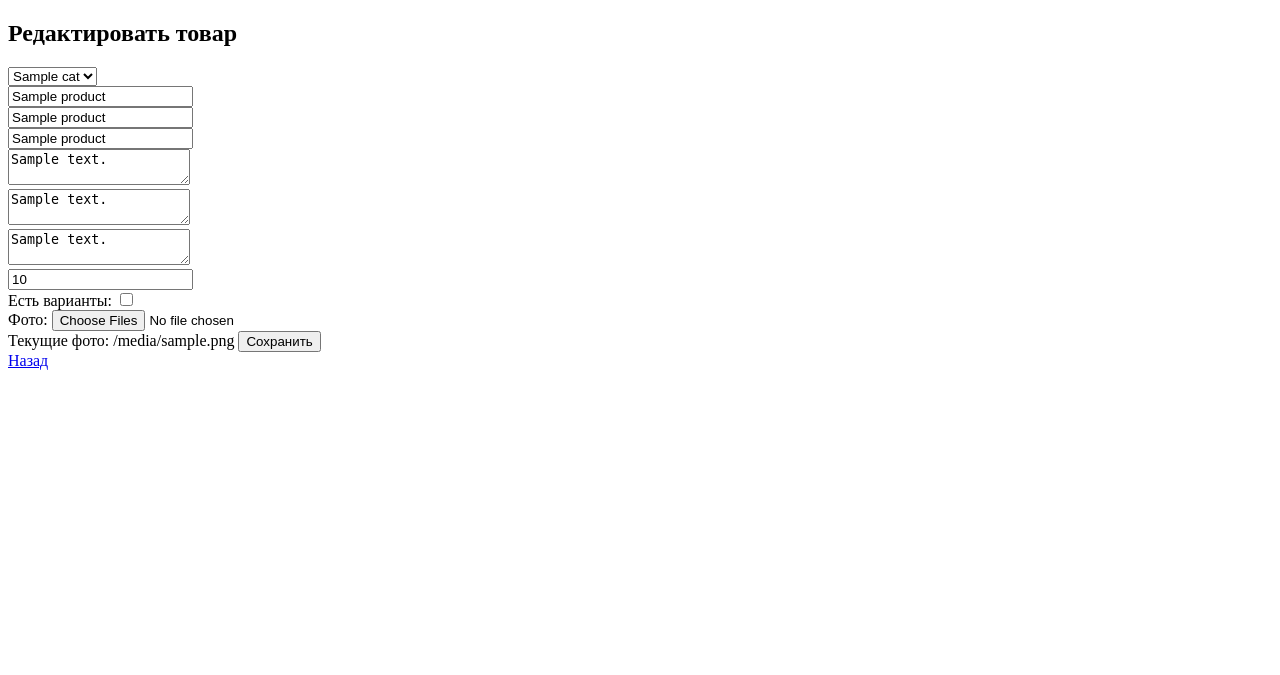
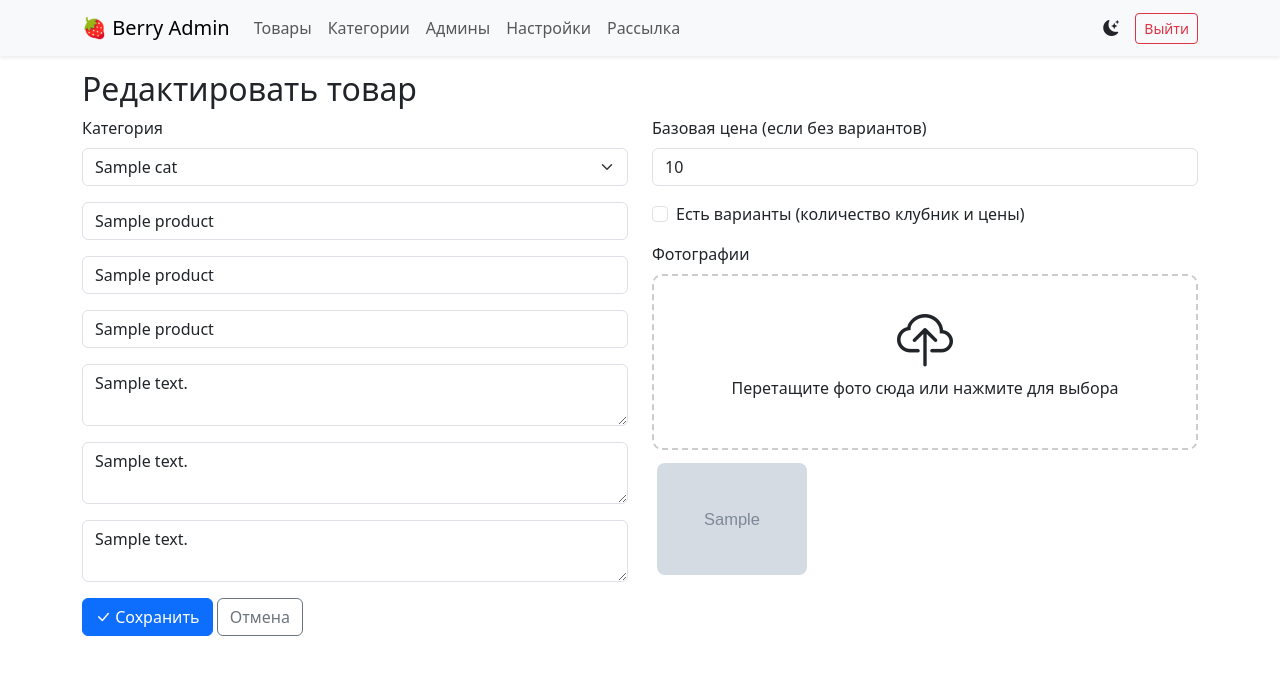
Before and after one commit to bunsteritalia-source/berrybot, a Flask app: template admin_site/templates/product_form.html in a window 1280 px wide. Shown: the top 675 px of the page. Run offline with Flask 3, Linux system fonts and the light colour scheme; the template is opened without the code that fills it: most values are stand-ins (such as "Sample title", 1, 10 or a date in 2020); grey boxes marked "Sample" are stand-in pictures.

Commit message:
Update product_form.html

```diff
--- a/admin_site/templates/product_form.html
+++ b/admin_site/templates/product_form.html
@@ -1,28 +1,119 @@
-<!DOCTYPE html>
-<html>
-<head><title>{% if product %}Редактировать{% else %}Добавить{% endif %} товар</title></head>
-<body>
+{% extends "layout.html" %}
+{% block content %}
 <h2>{% if product %}Редактировать{% else %}Добавить{% endif %} товар</h2>
 <form method="post" enctype="multipart/form-data">
-    <select name="category_id">
+  <div class="row">
+    <div class="col-md-6">
+      <div class="mb-3">
+        <label class="form-label">Категория</label>
+        <select name="category_id" class="form-select" required>
+          <option value="">-- Выберите --</option>
           {% for cat in categories %}
           <option value="{{ cat.id }}" {% if product and product.category_id == cat.id %}selected{% endif %}>{{ cat.name_ru }}</option>
           {% endfor %}
-    </select><br>
-    <input name="name_ru" placeholder="Название RU" value="{{ product.name_ru if product else '' }}" required><br>
-    <input name="name_en" placeholder="Name EN" value="{{ product.name_en if product else '' }}"><br>
-    <input name="name_ro" placeholder="Nume RO" value="{{ product.name_ro if product else '' }}"><br>
-    <textarea name="desc_ru" placeholder="Описание RU">{{ product.description_ru if product else '' }}</textarea><br>
-    <textarea name="desc_en" placeholder="Description EN">{{ product.description_en if product else '' }}</textarea><br>
-    <textarea name="desc_ro" placeholder="Descriere RO">{{ product.description_ro if product else '' }}</textarea><br>
-    <input name="base_price" type="number" placeholder="Цена (если без вариантов)" value="{{ product.base_price if product else 0 }}"><br>
-    <label>Есть варианты: <input type="checkbox" name="has_variants" {% if product and product.has_variants %}checked{% endif %}></label><br>
-    Фото: <input type="file" name="photos" multiple><br>
+        </select>
+      </div>
+      <div class="mb-3">
+        <input name="name_ru" class="form-control" placeholder="Название RU" value="{{ product.name_ru if product else '' }}" required>
+      </div>
+      <div class="mb-3">
+        <input name="name_en" class="form-control" placeholder="Name EN" value="{{ product.name_en if product else '' }}">
+      </div>
+      <div class="mb-3">
+        <input name="name_ro" class="form-control" placeholder="Nume RO" value="{{ product.name_ro if product else '' }}">
+      </div>
+      <div class="mb-3">
+        <textarea name="desc_ru" class="form-control" placeholder="Описание RU">{{ product.description_ru if product else '' }}</textarea>
+      </div>
+      <div class="mb-3">
+        <textarea name="desc_en" class="form-control" placeholder="Description EN">{{ product.description_en if product else '' }}</textarea>
+      </div>
+      <div class="mb-3">
+        <textarea name="desc_ro" class="form-control" placeholder="Descriere RO">{{ product.description_ro if product else '' }}</textarea>
+      </div>
+    </div>
+    <div class="col-md-6">
+      <div class="mb-3">
+        <label class="form-label">Базовая цена (если без вариантов)</label>
+        <input name="base_price" type="number" class="form-control" value="{{ product.base_price if product else 0 }}">
+      </div>
+      <div class="form-check mb-3">
+        <input class="form-check-input" type="checkbox" name="has_variants" id="hasVariants" {% if product and product.has_variants %}checked{% endif %}>
+        <label class="form-check-label" for="hasVariants">Есть варианты (количество клубник и цены)</label>
+      </div>
+      <!-- Блок вариантов (показывается, если есть галочка) -->
+      <div id="variantsBlock" class="mb-3" style="display: {% if product and product.has_variants %}block{% else %}none{% endif %};">
+        <label class="form-label">Варианты</label>
+        <div id="variantsContainer">
+          <!-- Существующие варианты подгрузятся через JS или можно отрендерить здесь -->
+          {% if product and variants %}
+            {% for v in variants %}
+            <div class="input-group mb-2 variant-row">
+              <input type="text" name="var_name_ru[]" class="form-control" placeholder="RU" value="{{ v.name_ru }}">
+              <input type="text" name="var_name_en[]" class="form-control" placeholder="EN" value="{{ v.name_en }}">
+              <input type="text" name="var_name_ro[]" class="form-control" placeholder="RO" value="{{ v.name_ro }}">
+              <input type="number" name="var_price[]" class="form-control" placeholder="Цена" value="{{ v.price }}">
+              <button type="button" class="btn btn-outline-danger remove-variant"><i class="bi bi-trash"></i></button>
+            </div>
+            {% endfor %}
+          {% endif %}
+        </div>
+        <button type="button" class="btn btn-outline-secondary btn-sm" id="addVariant"><i class="bi bi-plus"></i> Добавить вариант</button>
+      </div>
+      <!-- Загрузка фото с drag-and-drop -->
+      <div class="mb-3">
+        <label class="form-label">Фотографии</label>
+        <div class="drop-zone" id="photoDropZone">
+          <i class="bi bi-cloud-upload display-4"></i>
+          <p>Перетащите фото сюда или нажмите для выбора</p>
+          <input type="file" name="photos" multiple accept="image/*" data-preview-id="photoPreview" style="display:none;" onclick="this.parent.querySelector('p').click()">
+        </div>
+        <div id="photoPreview" class="d-flex flex-wrap gap-2 mt-2">
           {% if product and product.photos %}
-      Текущие фото: {{ product.photos }}
+            {% for ph in product.photos %}
+            <img src="{{ ph }}" class="preview-image">
+            {% endfor %}
           {% endif %}
-    <button type="submit">Сохранить</button>
+        </div>
+      </div>
+    </div>
+  </div>
+  <button type="submit" class="btn btn-primary"><i class="bi bi-check-lg"></i> Сохранить</button>
+  <a href="/products" class="btn btn-outline-secondary">Отмена</a>
 </form>
-  <a href="/products">Назад</a>
-</body>
-</html>
+
+<script>
+  // Показать/скрыть блок вариантов при переключении чекбокса
+  document.getElementById('hasVariants').addEventListener('change', function() {
+    document.getElementById('variantsBlock').style.display = this.checked ? 'block' : 'none';
+  });
+
+  // Добавление строки варианта
+  document.getElementById('addVariant').addEventListener('click', function() {
+    const container = document.getElementById('variantsContainer');
+    const row = document.createElement('div');
+    row.className = 'input-group mb-2 variant-row';
+    row.innerHTML = `
+      <input type="text" name="var_name_ru[]" class="form-control" placeholder="RU" required>
+      <input type="text" name="var_name_en[]" class="form-control" placeholder="EN">
+      <input type="text" name="var_name_ro[]" class="form-control" placeholder="RO">
+      <input type="number" name="var_price[]" class="form-control" placeholder="Цена" required>
+      <button type="button" class="btn btn-outline-danger remove-variant"><i class="bi bi-trash"></i></button>
+    `;
+    container.appendChild(row);
+    row.querySelector('.remove-variant').addEventListener('click', () => row.remove());
+  });
+
+  // Удаление варианта
+  document.querySelectorAll('.remove-variant').forEach(btn => {
+    btn.addEventListener('click', () => btn.closest('.variant-row').remove());
+  });
+
+  // Drag-and-drop открытие файлового диалога
+  document.getElementById('photoDropZone').addEventListener('click', function(e) {
+    if (e.target.tagName !== 'INPUT') {
+      this.querySelector('input[type="file"]').click();
+    }
+  });
+</script>
+{% endblock %}
```
Lines whose indentation alone changed are shown as unchanged.
